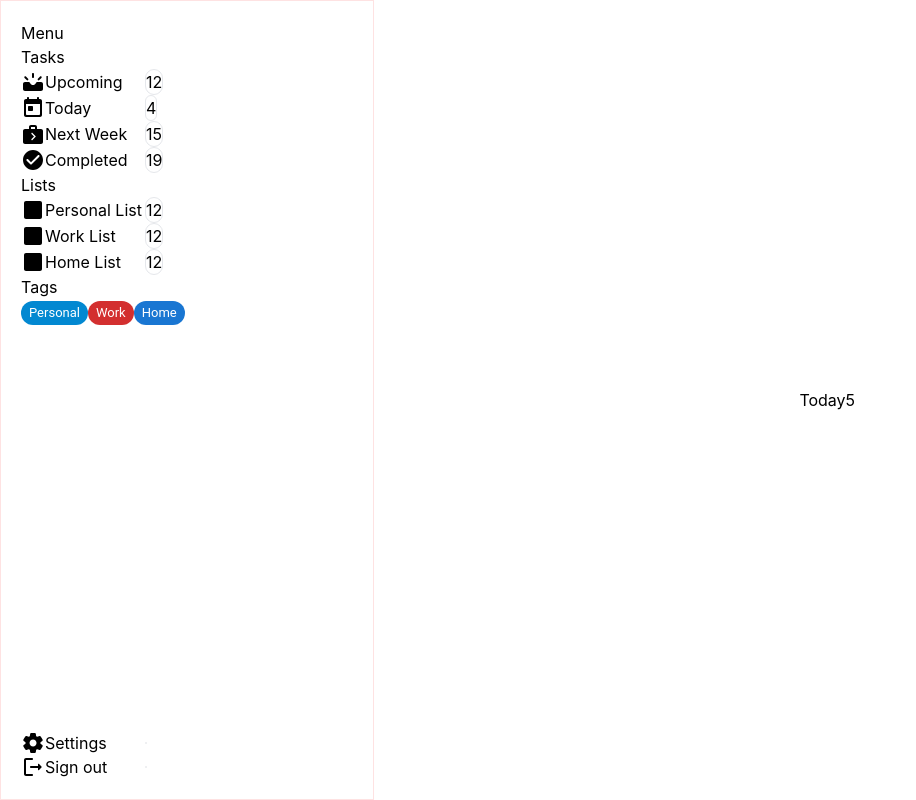
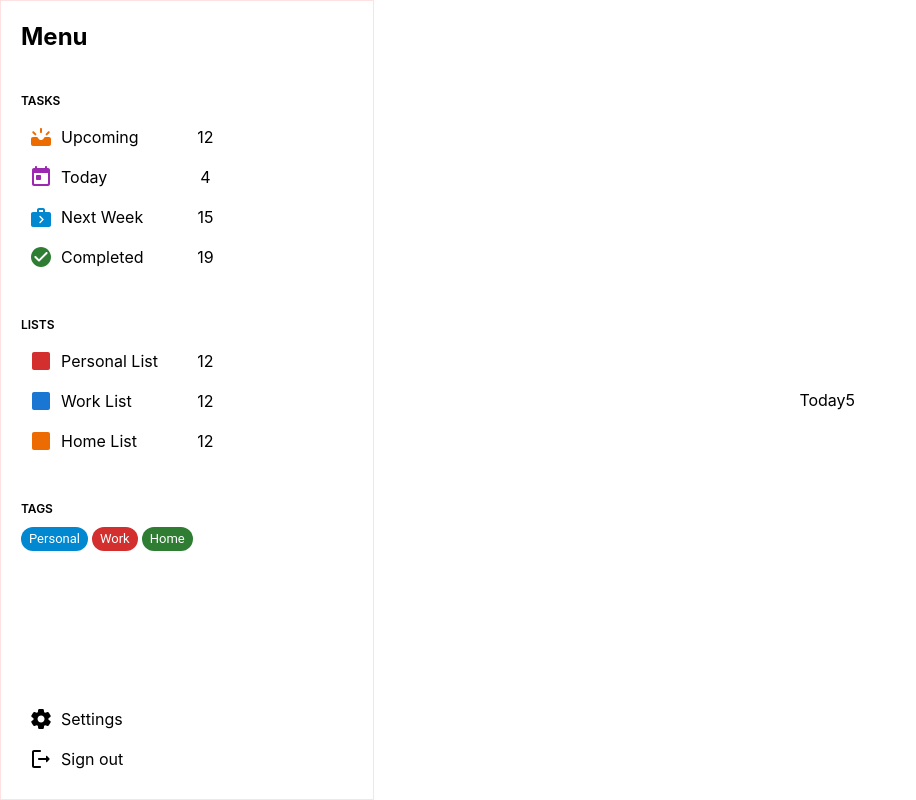
Before and after one commit to JamieBohannaWebDev/to-do-list-app, a React (Create React App) app: page / in a window 1280 px wide. Shown: the whole page, without its empty margins (0-916 px from the left). Built offline with nearby package versions, Linux system fonts and the light colour scheme.

Commit message:
MILESTONE - Sidenav layout and styling completed

```diff
--- a/src/components/atoms/menuItem.tsx
+++ b/src/components/atoms/menuItem.tsx
@@ -2,12 +2,12 @@ import React from 'react';
 import { MenuItemProps } from '../../interfaces/menuItemProps'
 
 const MenuItem = ({ icon, label, value, onClickEvent }: MenuItemProps) => {
-    const tailwindClasses = 'flex items-center cursor-pointer';
+    const tailwindClasses = 'flex items-center cursor-pointer ml-1 hover:bg-gray-200 p-1 rounded';
 	return (
         <div onClick={onClickEvent} className={tailwindClasses}>
             {icon}
-            <span className='min-w-[100px]'>{label}</span>
-            <span className='border rounded-xl'>{value}</span>
+            <span className='min-w-[140px] px-2 py-1'>{label}</span>
+            <span className='min-w-[25px] text-center'>{value}</span>
         </div>
     );
 }
--- a/src/components/atoms/menuTag.tsx
+++ b/src/components/atoms/menuTag.tsx
@@ -4,7 +4,9 @@ import { Chip } from '@mui/material';
 
 const MenuTag = ({ label, color, size, onClickEvent }: MenuTagProps) => {
   return (
-    <Chip label={label} color={color} size={size} onClick={onClickEvent} />
+    <div className="mr-1 inline">
+      <Chip label={label} color={color} size={size} onClick={onClickEvent} />
+    </div>
   )
 }
 
--- a/src/components/molecules/listMenu.tsx
+++ b/src/components/molecules/listMenu.tsx
@@ -7,29 +7,29 @@ const ListMenu = () => {
 		console.log('Item clicked!');
 	};
 	return (
-		<>
-			<h3>Lists</h3>
+		<div className="mb-10">
+			<h3 className="mb-2 text-xs font-semibold uppercase">Lists</h3>
 			<MenuItem
-				icon={<SquareRounded />}
+				icon={<SquareRounded color='error' />}
 				label={'Personal List'}
 				value={12}
 				onClickEvent={handleItemClick}
 			/>
 
 			<MenuItem
-				icon={<SquareRounded />}
+				icon={<SquareRounded color='primary' />}
 				label={'Work List'}
 				value={12}
 				onClickEvent={handleItemClick}
 			/>
 
 			<MenuItem
-				icon={<SquareRounded />}
+				icon={<SquareRounded color='warning' />}
 				label={'Home List'}
 				value={12}
 				onClickEvent={handleItemClick}
 			/>
-		</>
+		</div>
 	);
 };
 
--- a/src/components/molecules/tagsMenu.tsx
+++ b/src/components/molecules/tagsMenu.tsx
@@ -6,12 +6,12 @@ const TagsMenu = () => {
     console.log('Item clicked!')
   }
   return (
-    <>
-      <h3>Tags</h3>
+    <div className="mb-10">
+      <h3 className="mb-2 text-xs font-semibold uppercase">Tags</h3>
       <MenuTag label={'Personal'} size={'small'} color={'info'} onClickEvent={handleItemClick} />
       <MenuTag label={'Work'} size={'small'} color={'error'} onClickEvent={handleItemClick} />
-      <MenuTag label={'Home'} size={'small'} color={'primary'} onClickEvent={handleItemClick} />
-    </>
+      <MenuTag label={'Home'} size={'small'} color={'success'} onClickEvent={handleItemClick} />
+    </div>
   )
 }
 
--- a/src/components/molecules/taskMenu.tsx
+++ b/src/components/molecules/taskMenu.tsx
@@ -8,36 +8,36 @@ const TaskMenu = () => {
 		console.log('Item clicked!');
 	};
 	return (
-		<>
-		<h3>Tasks</h3>
+		<div className="mb-10">
+		<h3 className="mb-2 text-xs font-semibold uppercase">Tasks</h3>
 			<MenuItem
-				icon={<UpcomingRounded />}
+				icon={<UpcomingRounded color='warning' />}
 				label={'Upcoming'}
 				value={12}
 				onClickEvent={handleItemClick}
 			/>
 
 			<MenuItem
-				icon={<TodayRounded />}
+				icon={<TodayRounded color='secondary' />}
 				label={'Today'}
 				value={4}
 				onClickEvent={handleItemClick}
 			/>
 
 			<MenuItem
-				icon={<NextWeekRounded />}
+				icon={<NextWeekRounded color='info' />}
 				label={'Next Week'}
 				value={15}
 				onClickEvent={handleItemClick}
 			/>
 
 			<MenuItem
-				icon={<CheckCircleRounded />}
+				icon={<CheckCircleRounded color='success' />}
 				label={'Completed'}
 				value={19}
 				onClickEvent={handleItemClick}
 			/>
-		</>
+		</div>
 	);
 }
 
--- a/src/components/organisms/sideMenu.tsx
+++ b/src/components/organisms/sideMenu.tsx
@@ -6,7 +6,7 @@ import SettingsMenu from '../molecules/settingsMenu';
 const SideMenu = () => {
 	return (
 		<section className="w-2/5 flex flex-col border h-screen border-red-100 p-5">
-			<h2>Menu</h2>
+			<h2 className="mb-10 text-2xl font-bold">Menu</h2>
 			<div className="flex justify-between flex-col grow">
         <div>
           <TaskMenu></TaskMenu>
```
